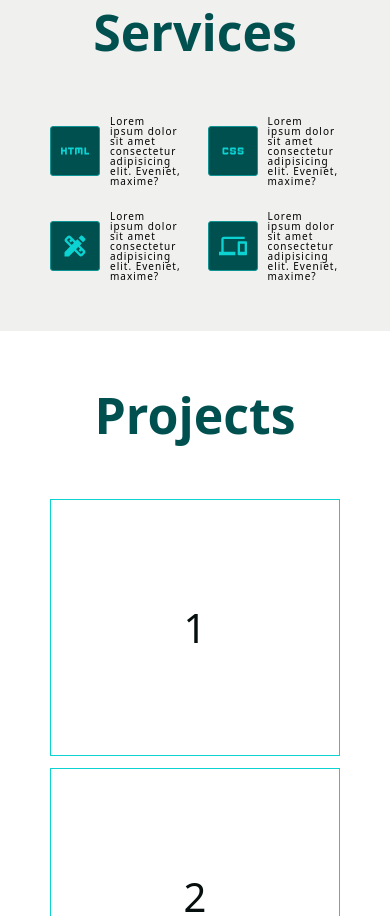
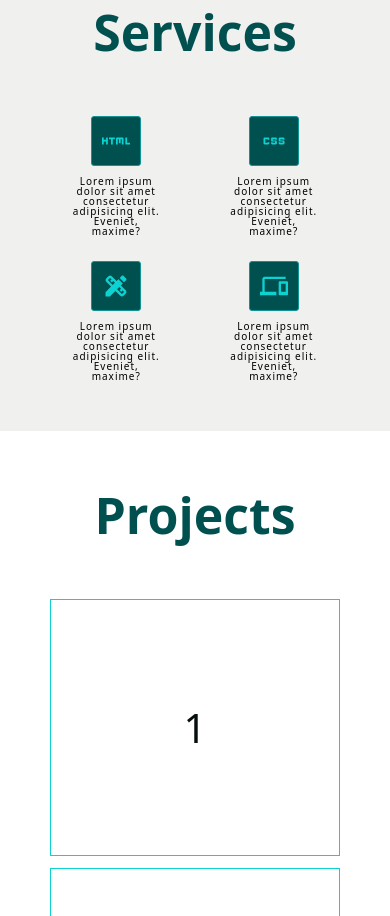
Before and after one commit to bmpandrada/portfolio23, a React (Vite) app: page / in a window 390 px wide. Shown: the part 822-1738 px from the top of the page. Built offline with nearby package versions, Linux system fonts and the light colour scheme.

Commit message:
new portfolio

```diff
--- a/src/index.css
+++ b/src/index.css
@@ -297,11 +297,12 @@ background: #005050;
 }
 .fbox p{
   font-size: 1rem;
+  text-align: center;
 }
 .fbox {
   color: black;
-  padding: 0;
-
+  padding: 0 2rem;
+  flex-direction: column;
   display: flex;
   align-items: center;
   gap: 1rem;
```
